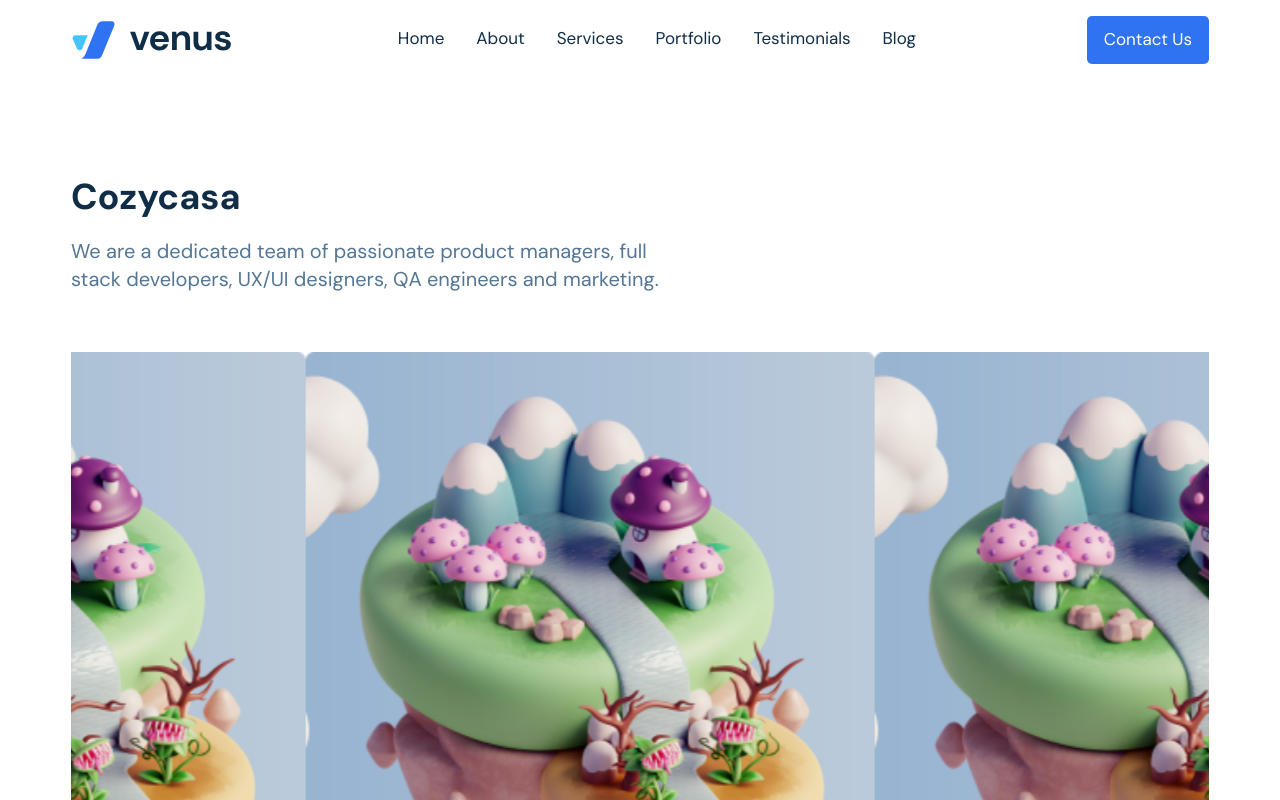
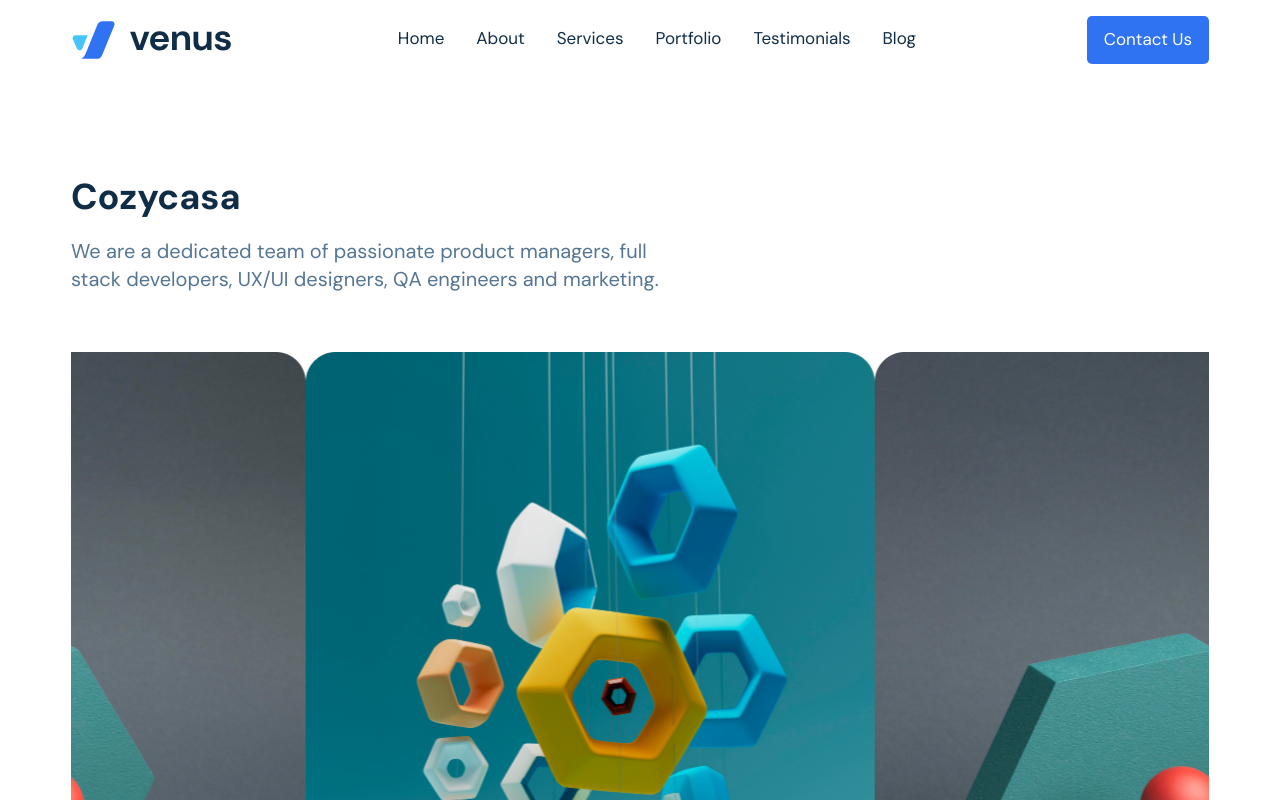
Before and after one commit to divyeshfortune/venus-updated, a Next.js app: page /portfolio-details/Cozycasa in a window 1280 px wide. Shown: the top 800 px of the page. Built offline with nearby package versions, Linux system fonts and the light colour scheme.

Commit message:
link chanage image parth change

```diff
--- a/src/api/data.js
+++ b/src/api/data.js
@@ -4,7 +4,7 @@ export const menuItems = [
     { name: "Services", href: "#services" },
     { name: "Portfolio", href: "#portfolio" },
     { name: "Testimonials", href: "#testimonials" },
-    { name: "Blog", href: "#blog" },
+    { name: "Blog", href: "/#blog" },
   ];
 
   export const count = [
--- a/src/components/Slider.js
+++ b/src/components/Slider.js
@@ -43,7 +43,7 @@ const SlickSlider = ({itemImage}) => {
       </div>
       <div className="portfolio_slide">
         <Image
-          src={itemImage}
+          src="/images/slide_1.png"
           alt="Slider"
           width={0}
           height={0}
@@ -55,7 +55,7 @@ const SlickSlider = ({itemImage}) => {
 
       <div className="portfolio_slide">
         <Image
-          src={itemImage}
+          src="/images/slide_2.png"
           alt="Slider"
           width={0}
           height={0}
@@ -67,7 +67,7 @@ const SlickSlider = ({itemImage}) => {
 
       <div className="portfolio_slide">
         <Image
-          src={itemImage}
+          src="/images/slide_1.png"
           alt="Slider"
           width={0}
           height={0}
```
Also changed, not shown: 1 other file (tests, documents, lock files or other folders).
